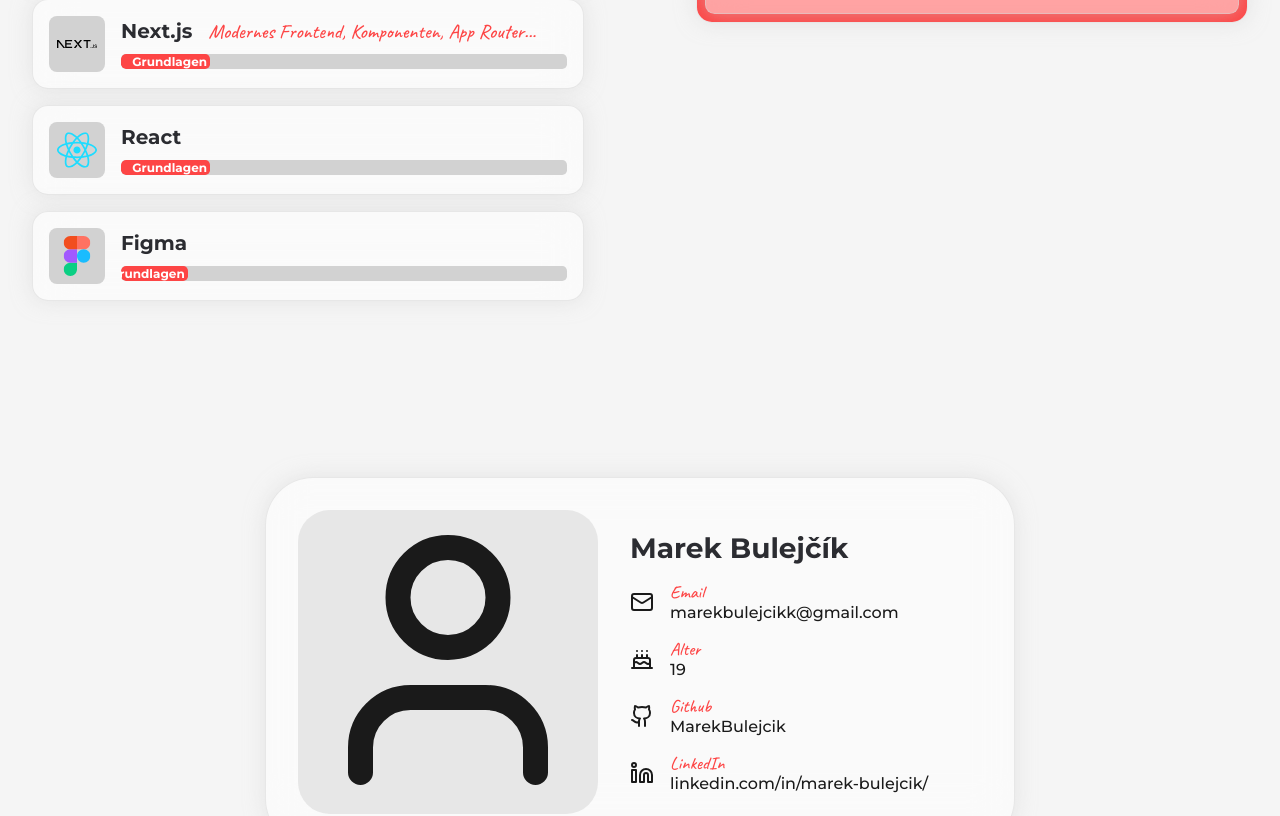
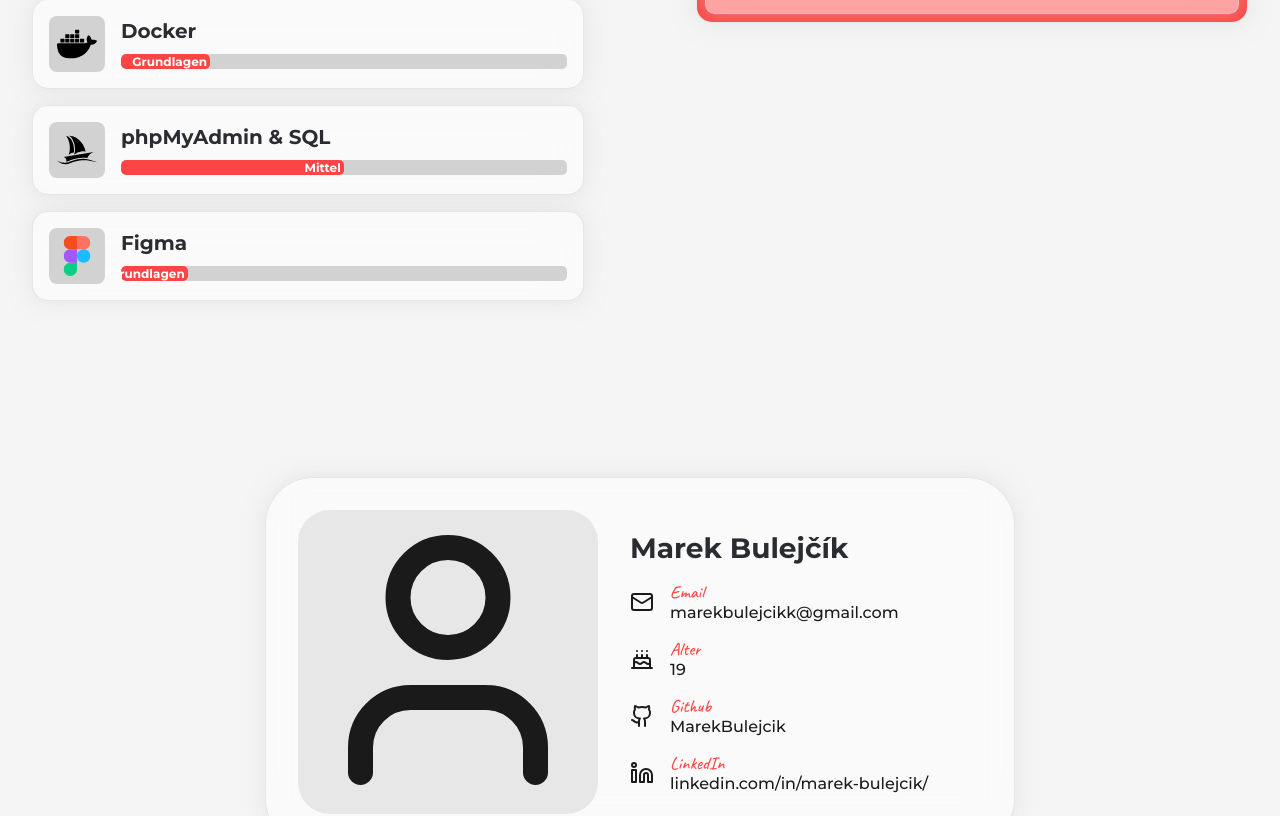
Before and after one commit to MarekBulejcik/portfolio, a plain HTML site: page de/index.html in a window 1280 px wide. Shown: the part 1685-2501 px from the top of the page. Drawn offline with Linux system fonts and the light colour scheme.

Commit message:
Update skill set

```diff
--- a/de/index.html
+++ b/de/index.html
@@ -299,12 +299,9 @@
             </div>
           </div>
           <div class="item">
-            <img src="../icons/nextjs.svg" alt="" loading="lazy" />
+            <img src="../icons/docker.svg" alt="" loading="lazy" />
             <div class="details">
-              <div class="top">
-                <h5>Next.js</h5>
-                <p>Modernes Frontend, Komponenten, App Router...</p>
-              </div>
+              <h5>Docker</h5>
               <div class="progress-bar">
                 <div class="progress" style="width: 20%">
                   <span class="progress-text">Grundlagen</span>
@@ -313,12 +310,12 @@
             </div>
           </div>
           <div class="item">
-            <img src="../icons/react.svg" alt="" loading="lazy" />
+            <img src="../icons/phpmyadmin.svg" alt="" loading="lazy" />
             <div class="details">
-              <h5>React</h5>
+              <h5>phpMyAdmin &amp; SQL</h5>
               <div class="progress-bar">
-                <div class="progress" style="width: 20%">
-                  <span class="progress-text">Grundlagen</span>
+                <div class="progress" style="width: 50%">
+                  <span class="progress-text">Mittel</span>
                 </div>
               </div>
             </div>
```
Also changed, not shown: en/index.html (+6 -9 lines), index.html (+6 -9 lines), sk/index.html (+6 -9 lines), icons/docker.svg (added), icons/nextjs.svg (deleted), icons/phpmyadmin.svg (added), icons/react.svg (deleted).
